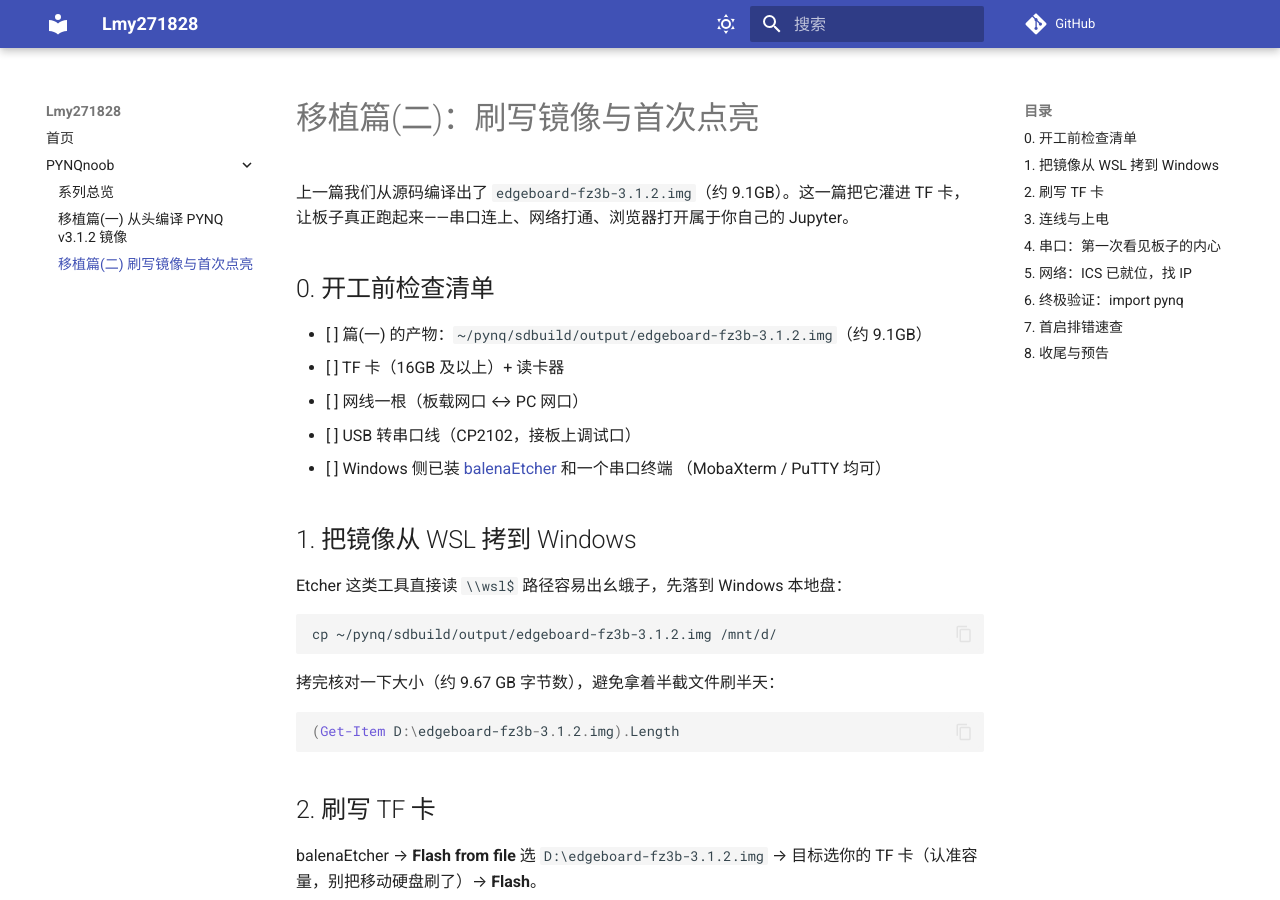
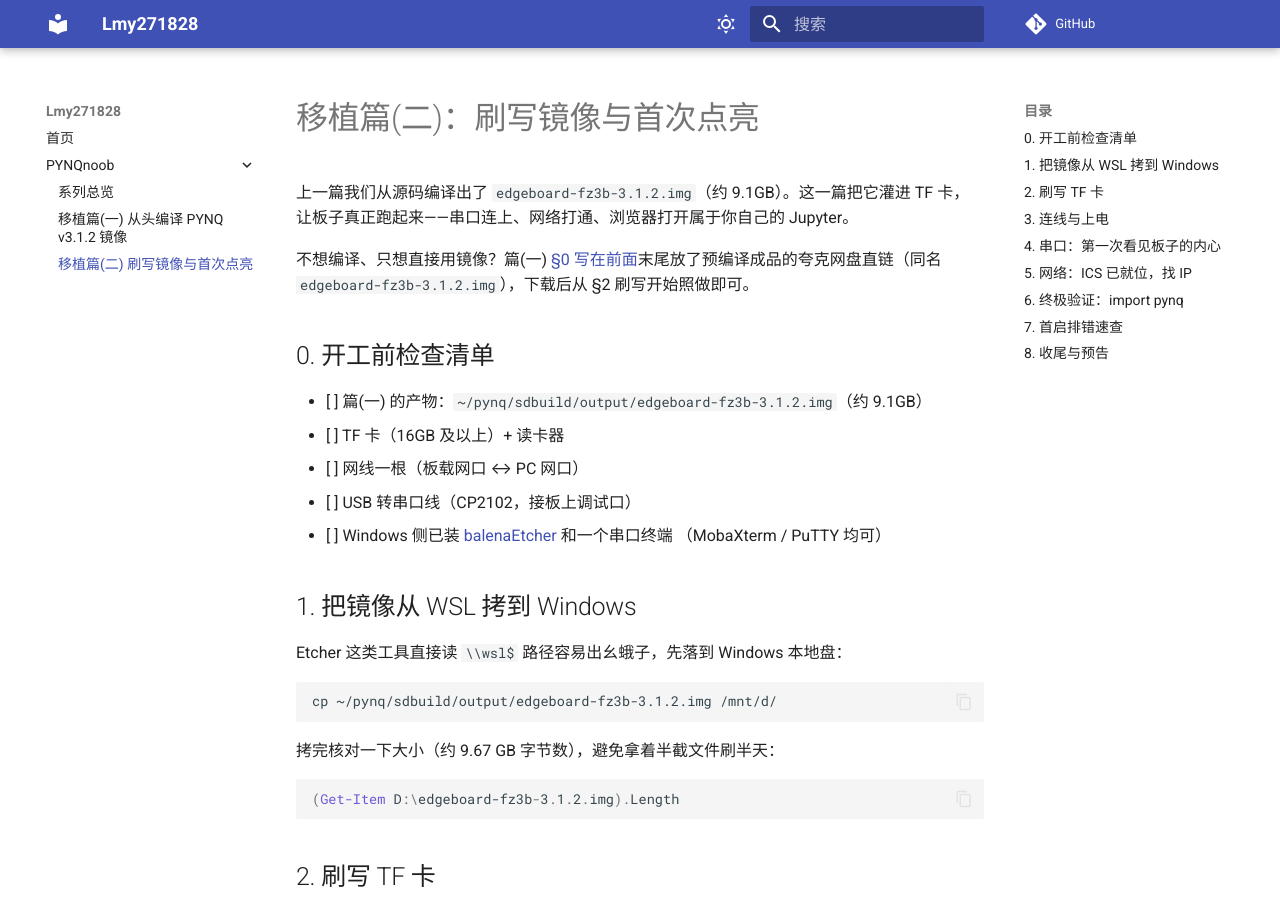
Before and after one commit to Lmy271828/Lmy271828.github.io, an MkDocs documentation site: the page built from docs/fz3b/02-flash-and-boot.md, in a window 1280 px wide and 900 px high. Built offline with MkDocs 1.6.1 and Material for MkDocs 9.7.7, drawn with Linux system fonts in a browser that asks for light colours; comment, search, counter and statistics services are not loaded.

Commit message:
docs: add prebuilt image link in part-1 intro and pointer in part-2

```diff
--- a/docs/fz3b/02-flash-and-boot.md
+++ b/docs/fz3b/02-flash-and-boot.md
@@ -2,6 +2,8 @@
 
 上一篇我们从源码编译出了 `edgeboard-fz3b-3.1.2.img`（约 9.1GB）。这一篇把它灌进
 TF 卡，让板子真正跑起来——串口连上、网络打通、浏览器打开属于你自己的 Jupyter。
+
+不想编译、只想直接用镜像？篇(一) [§0 写在前面](01-build-image.md)末尾放了预编译成品的夸克网盘直链（同名 `edgeboard-fz3b-3.1.2.img`），下载后从 §2 刷写开始照做即可。
 
 ## 0. 开工前检查清单
 
```
Also changed, not shown: docs/fz3b/01-build-image.md (+2 -0 lines).
